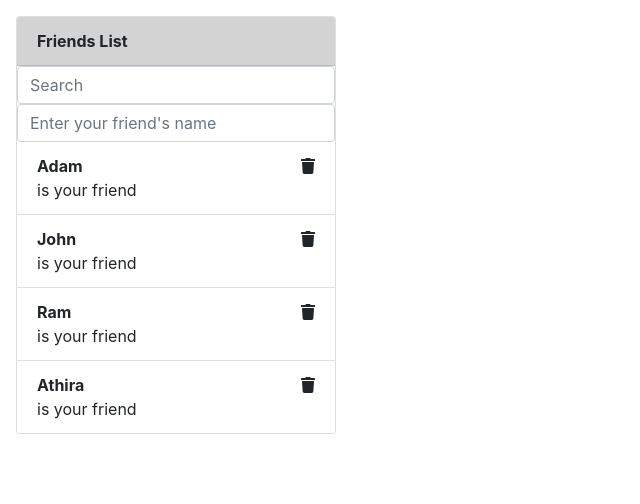
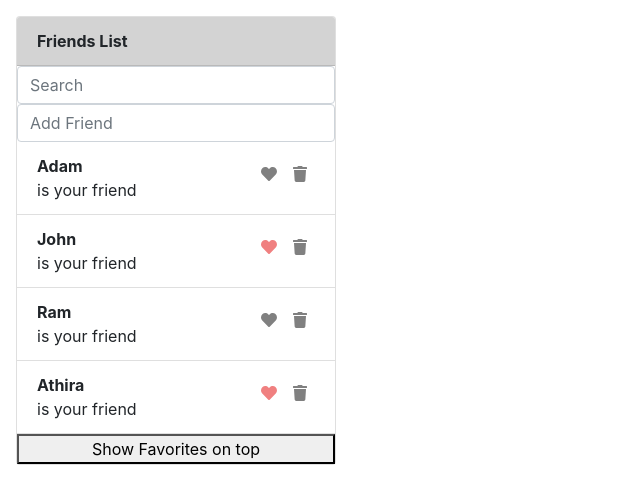
Before and after one commit to SharikaKP/friend-list, a React (Create React App) app: page / in a window 1280 px wide. Shown: the top 504 px of the page, without its empty margins (0-640 px from the left). Built offline with nearby package versions, Linux system fonts and the light colour scheme.

Commit message:
Version_3

```diff
--- a/package.json
+++ b/package.json
@@ -37,9 +37,10 @@
   },
   "devDependencies": {
     "@fortawesome/fontawesome-svg-core": "^1.2.35",
+    "@fortawesome/free-regular-svg-icons": "^5.15.3",
     "@fortawesome/free-solid-svg-icons": "^5.15.3",
     "@fortawesome/react-fontawesome": "^0.1.14",
-    "react-bootstrap": "^1.5.2",
-    "bootstrap": "^4.6.0"
+    "bootstrap": "^4.6.0",
+    "react-bootstrap": "^1.5.2"
   }
 }
--- a/src/App.js
+++ b/src/App.js
@@ -1,4 +1,5 @@
 import FriendList from "./components/FriendList";
+// import DataTable from "./components/DataTable";
 
 function App() {
   return (
--- a/src/components/FriendList/index.js
+++ b/src/components/FriendList/index.js
@@ -2,33 +2,48 @@ import React, { useState, useMemo } from "react";
 import Card from "react-bootstrap/Card";
 import ListGroup from "react-bootstrap/ListGroup";
 import Form from "react-bootstrap/Form";
-import Col from "react-bootstrap/Col";
-import Row from "react-bootstrap/Row";
 import { FontAwesomeIcon } from "@fortawesome/react-fontawesome";
-import { faTrash } from "@fortawesome/free-solid-svg-icons";
+import { faTrash, faStar, faHeart } from "@fortawesome/free-solid-svg-icons";
 import "./styles.css";
+import Pagination from "../Pagination";
 
 const FriendList = () => {
+  const ITEMS_PER_PAGE = 4;
+  const [totalItems, setTotalItems] = useState(0);
+  const [currentPage, setCurrentPage] = useState(1);
   const [list, setList] = useState([
-    { id: 0, name: "Adam" },
-    { id: 1, name: "John" },
-    { id: 2, name: "Ram" },
-    { id: 3, name: "Athira" },
+    { id: 0, favorite: false, name: "Adam" },
+    { id: 1, favorite: true, name: "John" },
+    { id: 2, favorite: false, name: "Ram" },
+    { id: 3, favorite: true, name: "Athira" },
   ]);
   const [newName, setNewName] = useState();
   const onSubmit = (event) => {
     if (event.charCode === 13) {
       event.preventDefault();
-      setNewName('');
-      setList([...list, { id: list.length, name: newName }]);
+      setNewName("");
+      setList([...list, { id: list.length, favorite: false, name: newName }]);
     }
   };
   const [search, setSearch] = useState("");
   const onDelete = (id) => {
-    setList(list.filter((item) => item.id !== parseInt(id)));
+    setList(list.filter((item) => item.id !== Number(id)));
+  };
+  const onLike = (id) => {
+    const newList = [...list];
+    const index = newList.findIndex((item) => item.id === Number(id));
+    newList[index].favorite = !newList[index].favorite;
+    setList(newList);
   };
   const onSearchChange = (value) => {
     setSearch(value);
+  };
+  const sortByFav = () => {
+    const newList = [...list];
+    newList.sort(function (a, b) {
+      return Number(b.favorite) - Number(a.favorite);
+    });
+    setList(newList);
   };
 
   const listData = useMemo(() => {
@@ -38,8 +53,12 @@ const FriendList = () => {
         item.name.toLowerCase().includes(search.toLowerCase())
       );
     }
-    return modifiedList;
-  }, [list, search]);
+    setTotalItems(modifiedList.length);
+    return modifiedList.slice(
+      (currentPage - 1) * ITEMS_PER_PAGE,
+      (currentPage - 1) * ITEMS_PER_PAGE + ITEMS_PER_PAGE
+    );
+  }, [currentPage, list, search]);
 
   return (
     <Card className="card">
@@ -48,24 +67,17 @@ const FriendList = () => {
       </Card.Header>
       <ListGroup variant="flush">
         <Form>
-          <Row>
-            <Col>
           <Form.Control
             placeholder="Search"
             onChange={(e) => onSearchChange(e.target.value)}
           />
-            </Col>
-          </Row>
-          <Row>
-            <Col>
+
           <Form.Control
             onChange={(event) => setNewName(event.target.value)}
-                placeholder="Enter your friend's name"
+            placeholder="Add Friend"
             onKeyPress={onSubmit}
             value={newName}
           />
-            </Col>
-          </Row>
         </Form>
         {listData.length > 0 &&
           listData.map((item) => (
@@ -74,12 +86,33 @@ const FriendList = () => {
                 <strong>{item.name}</strong>
                 <div>is your friend</div>
               </div>
-              <span className="icon" onClick={() => onDelete(item.id)}>
+              <span
+                className="icon icon-color-not-fav"
+                onClick={() => onDelete(item.id)}
+              >
                 <FontAwesomeIcon icon={faTrash} />
+              </span>
+              <span className="icon" onClick={() => onLike(item.id)}>
+                {item.favorite ? (
+                  <span className="icon-color-fav">
+                    <FontAwesomeIcon icon={faHeart} />
+                  </span>
+                ) : (
+                  <span className="icon-color-not-fav">
+                    <FontAwesomeIcon icon={faHeart} />
+                  </span>
+                )}
               </span>
             </ListGroup.Item>
           ))}
       </ListGroup>
+      <Pagination
+        totalItems={totalItems}
+        itemsPerPage={ITEMS_PER_PAGE}
+        currentPage={currentPage}
+        onPageChange={(page) => setCurrentPage(page)}
+      />
+      <button onClick={sortByFav}>Show Favorites on top</button>
     </Card>
   );
 };
--- a/src/components/FriendList/styles.css
+++ b/src/components/FriendList/styles.css
@@ -12,4 +12,11 @@
 .icon {
   float: right;
   cursor: pointer;
+  padding: 0.5rem;
 }
+.icon-color-fav {
+  color: lightcoral;
+}
+.icon-color-not-fav {
+  color: grey;
+}
--- /dev/null
+++ b/src/components/Pagination/index.js
@@ -0,0 +1,52 @@
+import React, { useEffect, useState, useMemo } from "react";
+import Pagination from "react-bootstrap/Pagination";
+import "./styles.css";
+
+const PaginationComponent = ({
+  totalItems = 0,
+  itemsPerPage = 4,
+  currentPage = 1,
+  onPageChange,
+}) => {
+  const [totalPages, setTotalPages] = useState(0);
+
+  useEffect(() => {
+    if (totalItems > 0 && itemsPerPage > 0)
+      setTotalPages(Math.ceil(totalItems / itemsPerPage));
+  }, [totalItems, itemsPerPage]);
+
+  const paginationItems = useMemo(() => {
+    const pages = [];
+    for (let i = 1; i <= totalPages; i++) {
+      pages.push(
+        <Pagination.Item
+          key={i}
+          active={i === currentPage}
+          onClick={() => onPageChange(i)}
+        >
+          {i}
+        </Pagination.Item>
+      );
+    }
+
+    return pages;
+  }, [totalPages, currentPage, onPageChange]);
+
+  if (totalPages <= 1) return null;
+
+  return (
+    <Pagination className="wrap-content">
+      <Pagination.Prev
+        onClick={() => onPageChange(currentPage - 1)}
+        disabled={currentPage === 1}
+      />
+      {paginationItems}
+      <Pagination.Next
+        onClick={() => onPageChange(currentPage + 1)}
+        disabled={currentPage === totalPages}
+      />
+    </Pagination>
+  );
+};
+
+export default PaginationComponent;
--- /dev/null
+++ b/src/components/Pagination/styles.css
@@ -0,0 +1,3 @@
+.wrap-content {
+  flex-wrap: wrap;
+}
```
Also changed, not shown: 1 other file (tests, documents, lock files or other folders). Lines whose indentation alone changed are shown as unchanged.
